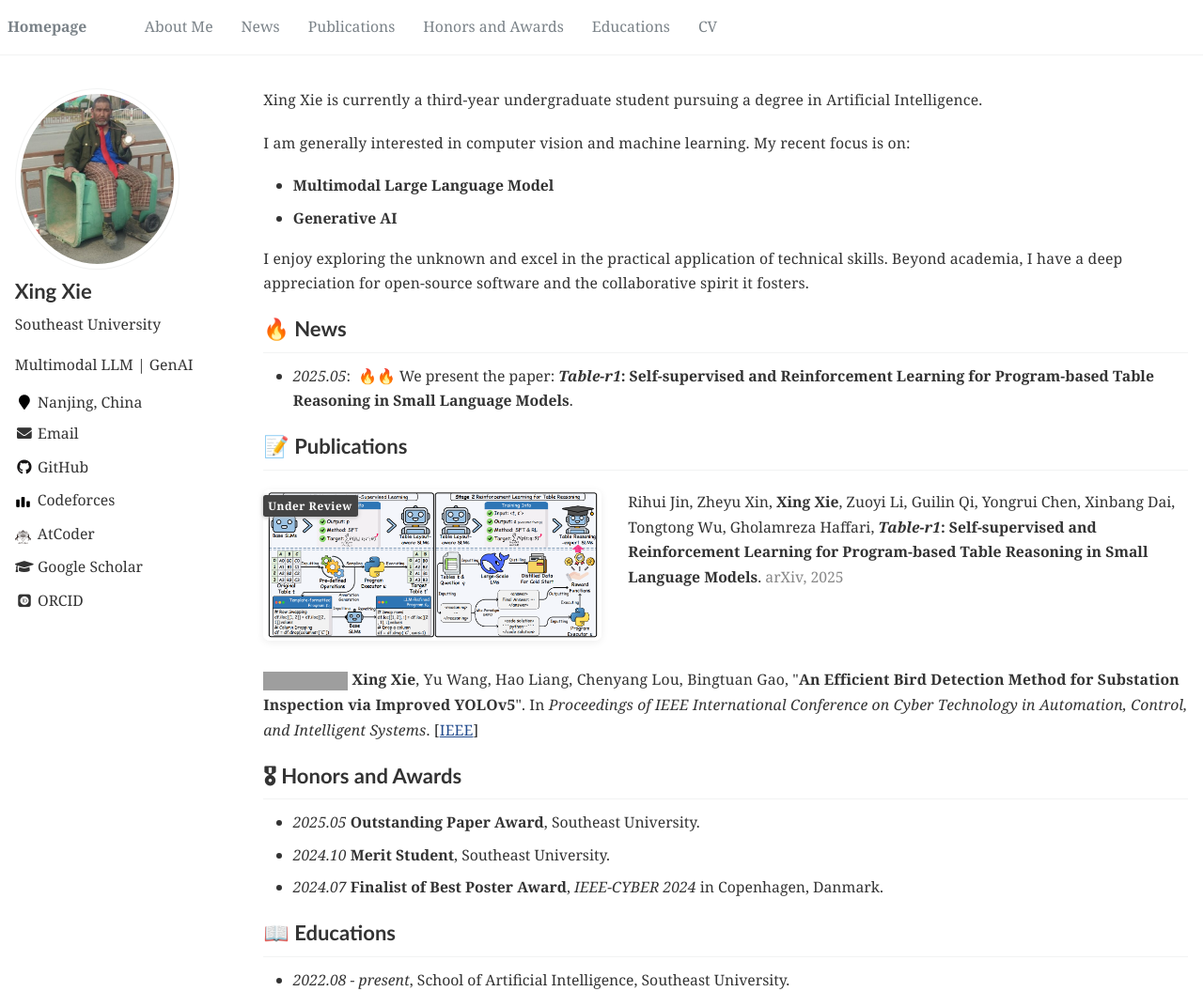
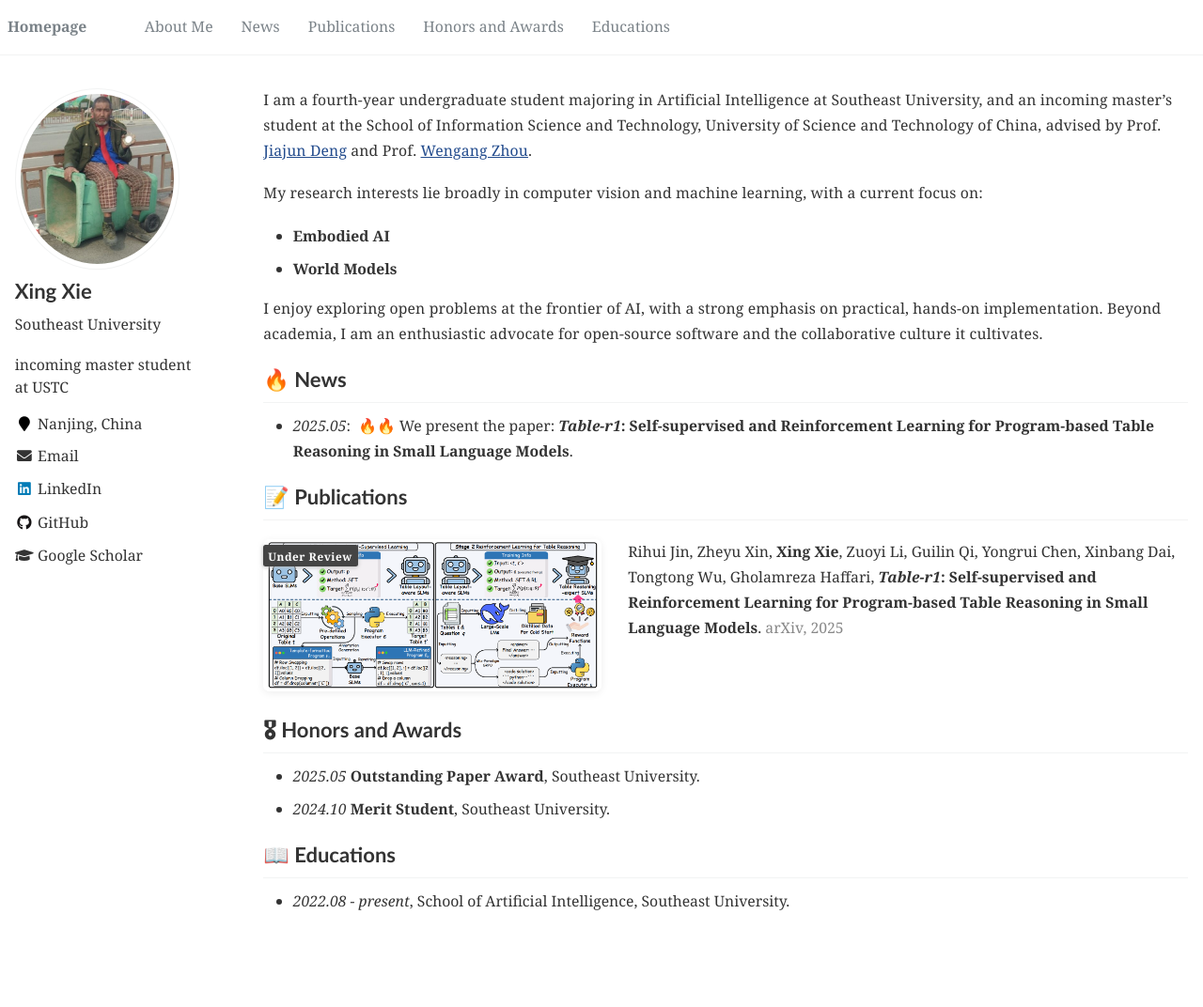
Before and after one commit to kaicheng001/kaicheng001.github.io, a Jekyll site: the page built from _pages/about.md, in a window 1280 px wide and 1072 px high. Shown: the whole window at 94% size. Built offline with Jekyll 4.4.1, drawn with Linux system fonts in a browser that asks for light colours; some web fonts are replaced; grey boxes are pictures that could not be loaded.

Commit message:
update
update

update

```diff
--- a/Gemfile
+++ b/Gemfile
@@ -17,7 +17,7 @@ gem 'tzinfo-data', platforms: [:mingw, :mswin, :x64_mingw]
 
 # gem "jekyll"
 
-gem "wdm", "~> 0.1.0" if Gem.win_platform?
+# gem "wdm", "~> 0.1.0" if Gem.win_platform?
 
 # If you have any plugins, put them here!
 group :jekyll_plugins do
--- a/_config.yml
+++ b/_config.yml
@@ -7,7 +7,7 @@
 
 # Site Settings
 title                    : "Xing Xie's Homepage"
-description              : "Multimodal LLM | GenAI"
+description              : "incoming master student at USTC"
 repository               : "kaicheng001/kaicheng001.github.io"
 google_scholar_stats_use_cdn : true
 
@@ -43,14 +43,14 @@ author:
   instagram        :
   impactstory      : # e.g., "https://profiles.impactstory.org/u/xxxx-xxxx-xxxx-xxxx"
   lastfm           :
-  linkedin         : # e.g., "linkedin username"
+  linkedin         : xing-xie-808538401 # e.g., "linkedin username"
   dblp             : # e.g., "https://dblp.org/pid/xx/xxxx.html"
-  orcid            : https://orcid.org/0009-0005-6717-4325 # e.g., "https://orcid.org/xxxx"
+  orcid            : #https://orcid.org/0009-0005-6717-4325 # e.g., "https://orcid.org/xxxx"
   pinterest        :
   soundcloud       :
   stackoverflow    : # http://stackoverflow.com/users/123456/username
-  codeforces       : kruebbelegassiemz2154 # e.g., "codeforces username"
-  atcoder          : kaicheng001
+  codeforces       : # e.g., "codeforces username"
+  atcoder          :
   steam            :
   tumblr           :
   twitter          :
--- a/_data/navigation.yml
+++ b/_data/navigation.yml
@@ -15,8 +15,8 @@ main:
   - title: "Educations"
     url: "/#-educations"
 
-  - title: "CV"
-    url: /files/XingXie_CV.pdf
+  # - title: "CV"
+  #   url: /files/XingXie_CV.pdf
 
   # - title: "Invited Talks"
   #   url: "/#-invited-talks"
--- a/_pages/about.md
+++ b/_pages/about.md
@@ -43,13 +43,13 @@ h1, h2, h3, h4, h5, h6 {
 
 <span class='anchor' id='about-me'></span>
 
-Xing Xie is currently a third-year undergraduate student pursuing a degree in Artificial Intelligence.
+I am a fourth-year undergraduate student majoring in Artificial Intelligence at Southeast University, and an incoming master's student at the School of Information Science and Technology, University of Science and Technology of China, advised by Prof. [Jiajun Deng](https://djiajunustc.github.io/) and Prof. [Wengang Zhou](http://staff.ustc.edu.cn/~zhwg/).
 
-I am generally interested in computer vision and machine learning. My recent focus is on:
-- **Multimodal Large Language Model**
-- **Generative AI**
+My research interests lie broadly in computer vision and machine learning, with a current focus on:
+- **Embodied AI**
+- **World Models**
 
-I enjoy exploring the unknown and excel in the practical application of technical skills. Beyond academia, I have a deep appreciation for open-source software and the collaborative spirit it fosters.
+I enjoy exploring open problems at the frontier of AI, with a strong emphasis on practical, hands-on implementation. Beyond academia, I am an enthusiastic advocate for open-source software and the collaborative culture it cultivates.
 
 
 # 🔥 News
@@ -78,13 +78,10 @@ I enjoy exploring the unknown and excel in the practical application of technica
 </div>
 
 
-<img src="https://img.shields.io/badge/IEEE CYBER-2024-blue?style=flat-square"> **Xing Xie**, Yu Wang, Hao Liang, Chenyang Lou, Bingtuan Gao, &quot;**An Efficient Bird Detection Method for Substation Inspection via Improved YOLOv5**&quot;. In *Proceedings of IEEE International Conference on Cyber Technology in Automation, Control, and Intelligent Systems*. [[IEEE](https://ieeexplore.ieee.org/abstract/document/10748798)]
-
-
 # 🎖 Honors and Awards
 - *2025.05* **Outstanding Paper Award**, Southeast University.
 - *2024.10* **Merit Student**, Southeast University.
-- *2024.07* **Finalist of Best Poster Award**, *IEEE-CYBER 2024* in Copenhagen, Danmark.
+<!-- - *2024.07* **Finalist of Best Poster Award**, *IEEE-CYBER 2024* in Copenhagen, Danmark. -->
 <!-- - *2024.07* **Finalist of Best Poster Award**, *IEEE-CYBER 2024* in Copenhagen, Danmark, 2024. [\[Certifice\]](../files/finalist_of_best_poster_award.pdf) -->
 
 
```
Also changed, not shown: Gemfile.lock.
